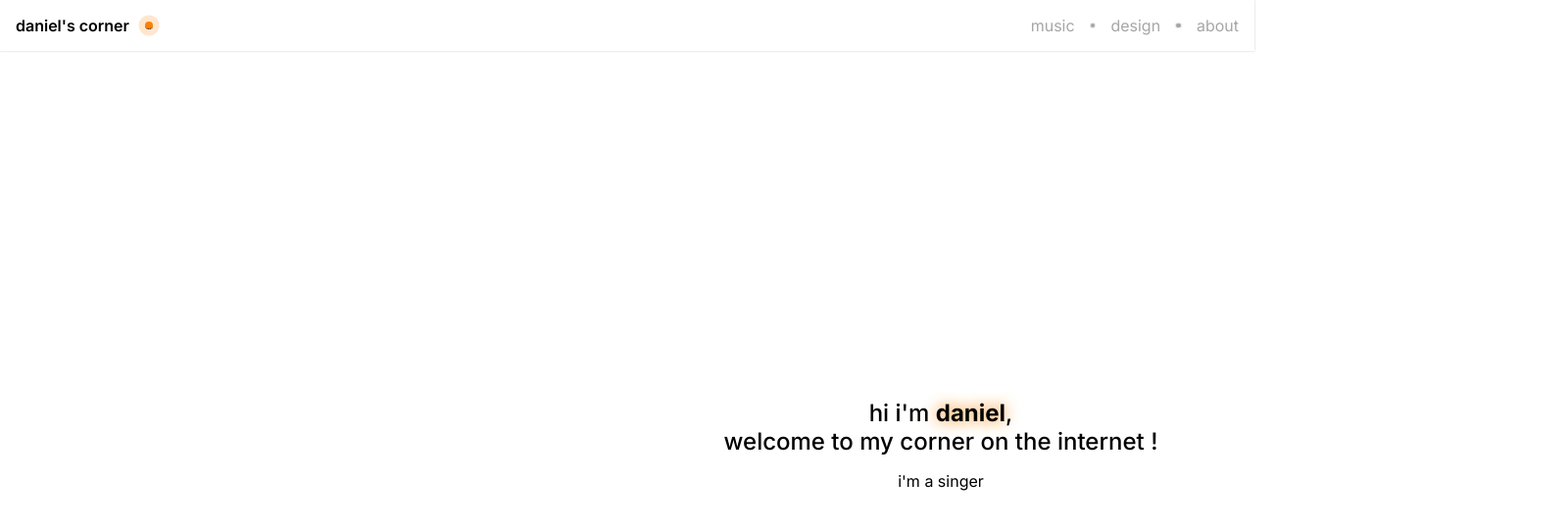
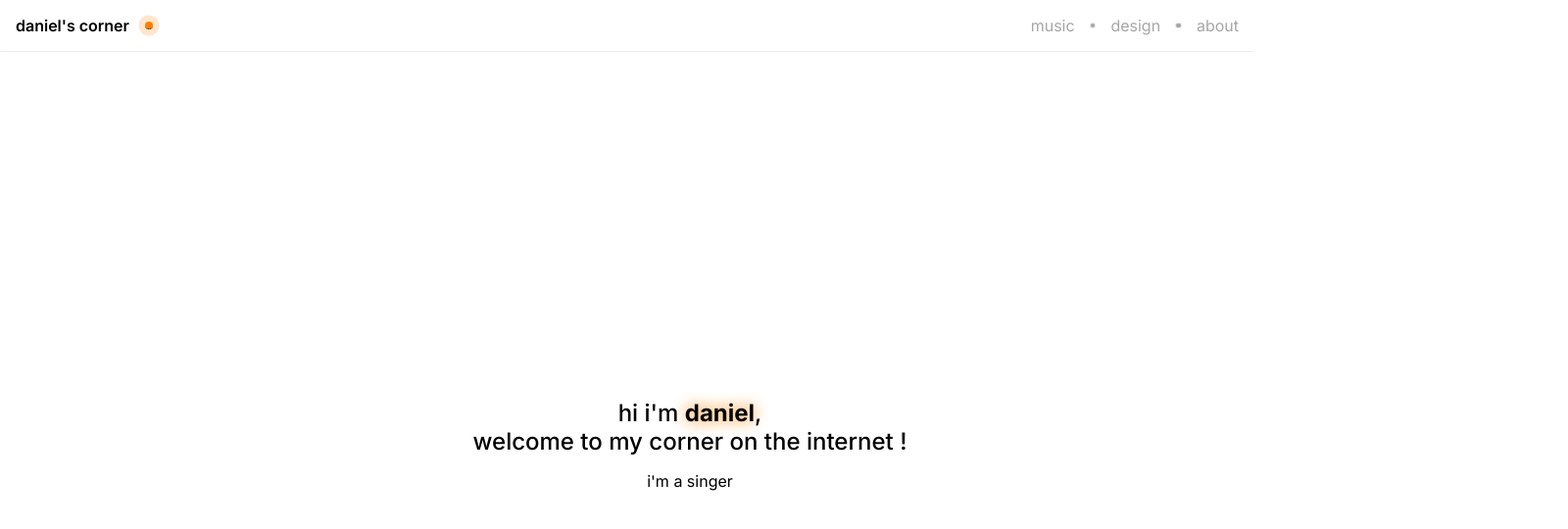
Before and after one commit to dntbstck/DanielsCorner, a website: page index.html in a window 1280 px wide. Shown: the whole page at 98% size, 1600 px wide, since content can reach past the window. Drawn offline with nearby package versions, Linux system fonts and the light colour scheme; a web font is replaced by a local one.

Commit message:
fix width

```diff
--- a/index.html
+++ b/index.html
@@ -24,10 +24,10 @@
       <!-- <aside>sidebar</aside> -->
       <main>
         <section class="presentation__container">
-          <div>
+
           <h1 class="presentation" style="font-weight: 500;">hi i'm <span style="font-weight: bold; text-shadow: rgb(255, 128, 0) 0 0 1rem; color: rgb(0, 0, 0);">daniel</span>, <br> welcome to my corner on the internet !</h1>
         <p style="height: 1rem;">i'm a <span id="auto-type"></span></p>
-        </div>
+
         </section>
       </main>
     </div>
--- a/style.css
+++ b/style.css
@@ -41,7 +41,7 @@ body {
 }
 
 .container {
-  width: 100vw;
+  width: 90%;
   height: 100vh;
   display: grid;
   grid-template-areas:
@@ -181,15 +181,16 @@ section {
 
 .presentation__container {
   display: flex;
-
+  width: 80%;
   text-align: center;
+  gap: 1rem;
 }
 
 main section div{
   display: flex;
 
   flex-direction: column;
-  width: 80%;
+
   margin: auto;
-  gap: 1rem;
+
 }
```
